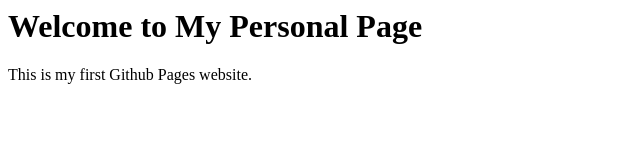
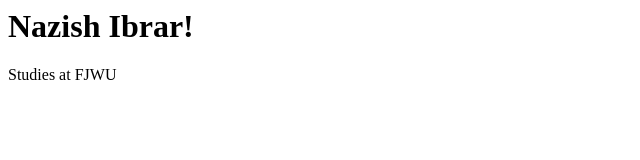
Before and after one commit to Nazish85/nazish.github.io, a plain HTML site: page index.html in a window 1280 px wide. Shown: the whole page, without its empty margins (0-640 px from the left). Drawn offline with Linux system fonts and the light colour scheme.

Commit message:
Update index.html

```diff
--- a/index.html
+++ b/index.html
@@ -9,10 +9,10 @@
       </title>
     </head>
     <body>
-      <h1>Welcome to My Personal Page
+      <h1>Nazish Ibrar!
       </h1>
       <p>
-        This is my first Github Pages website.
+        Studies at FJWU
       </p>
     </body>
 </html>
```
